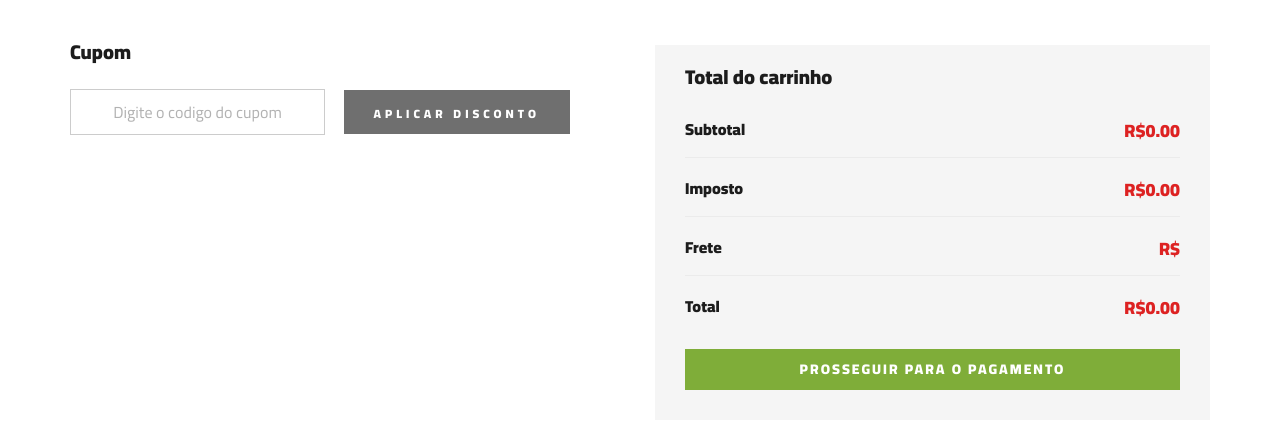
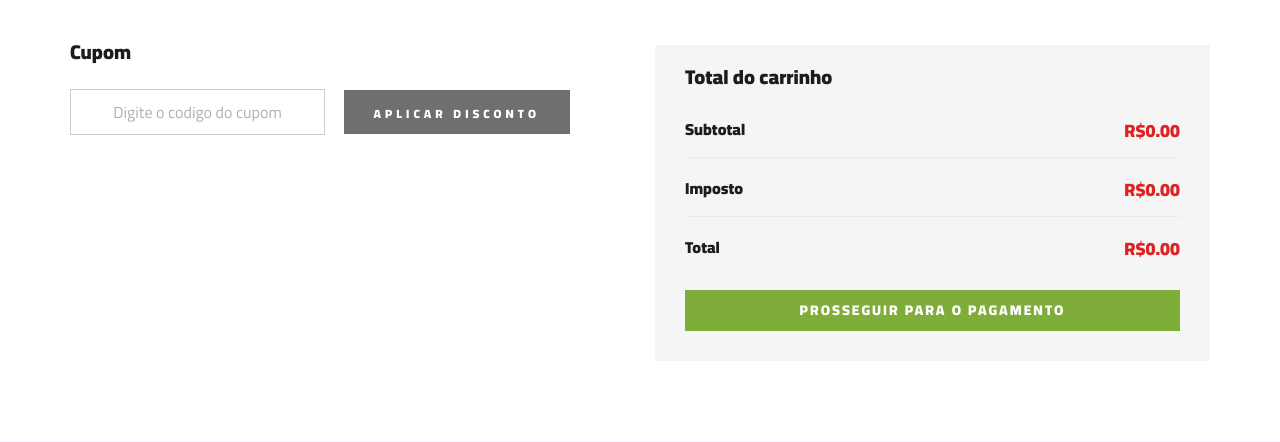
Before and after one commit to DiogoAug16/projeto-produtos-naturais, a Django app: page /carrinho/ in a window 1280 px wide. Shown: the part 562-1004 px from the top of the page. Run offline with Django 5.2, Linux system fonts and the light colour scheme; data that the repository does not hold is empty; some libraries are stand-ins or nearby versions.

Commit message:
fix: remove exibição de frete no carrinho de compras

```diff
--- a/templates/shoping-cart.html
+++ b/templates/shoping-cart.html
@@ -94,7 +94,6 @@
                         <ul>
                             <li>Subtotal <span>R${{total|floatformat:2}}</span></li>
                             <li>Imposto <span>R${{imposto|floatformat:2}}</span> </li>
-                            <li>Frete <span>R$</span></li>
                             <li>Total <span>R${{total_com_imposto|floatformat:2}}</span></li>
                         </ul>
                         <a href="#" class="primary-btn">Prosseguir para o pagamento</a>
```
